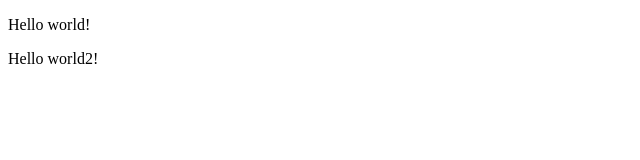
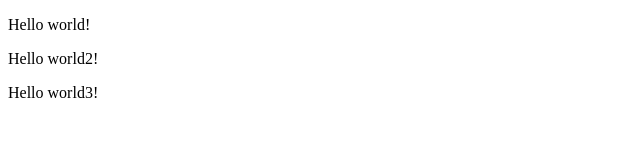
Before and after one commit to cpplv/StartIT_web, a plain HTML site: page index.html in a window 1280 px wide. Shown: the whole page, without its empty margins (0-640 px from the left). Drawn offline with Linux system fonts and the light colour scheme.

Commit message:
Update index.html

```diff
--- a/index.html
+++ b/index.html
@@ -9,5 +9,6 @@
 <body>
     <p>Hello world!</p>
     <p>Hello world2!</p>
+    <p>Hello world3!</p>
 </body>
 </html>
```
